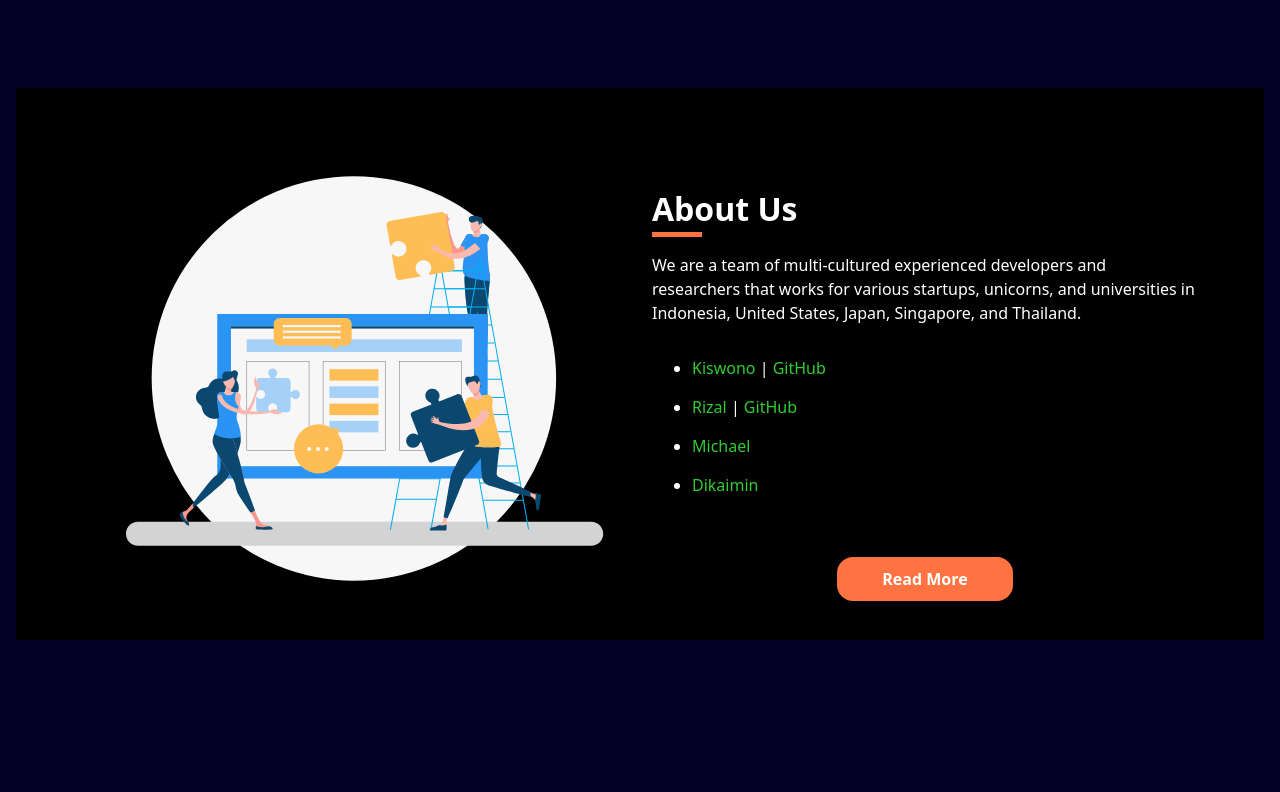
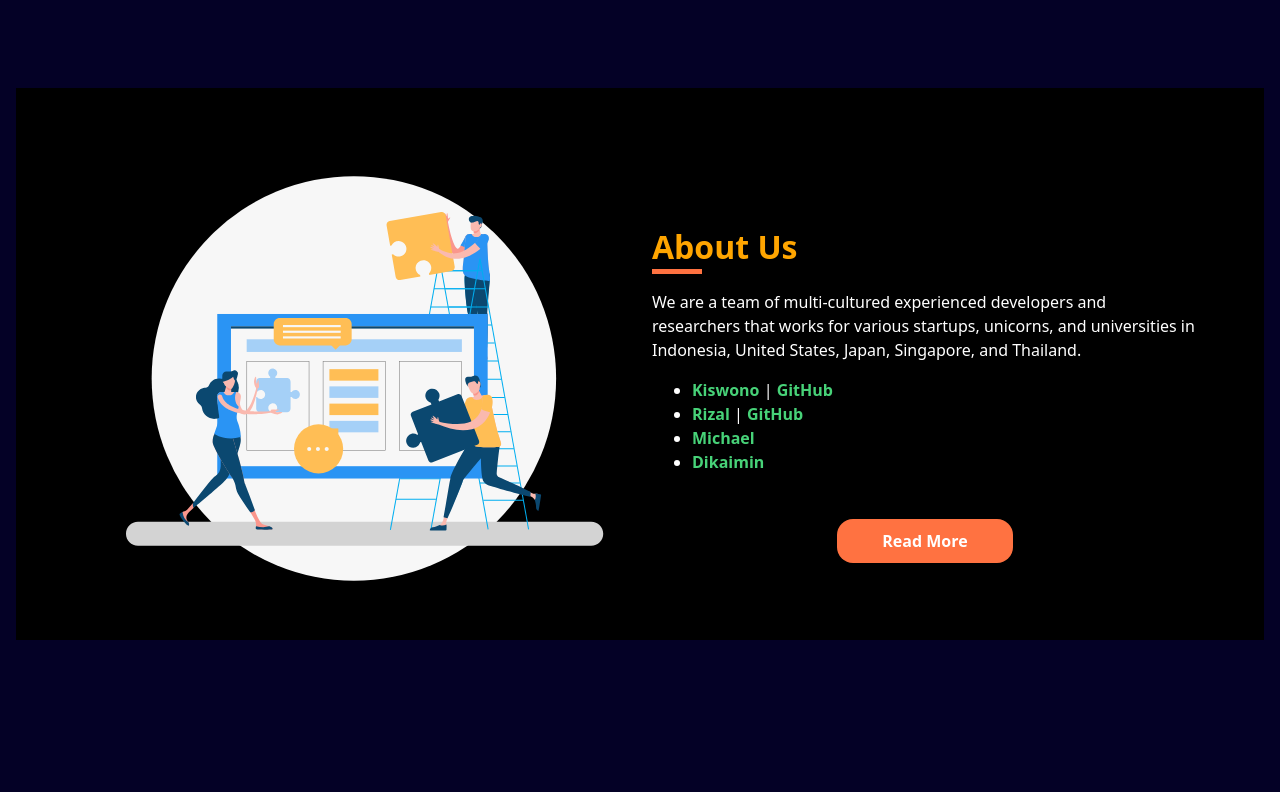
Before and after one commit to kokizzu/benalu.dev, a Svelte app: page / in a window 1280 px wide. Shown: the part 1548-2340 px from the top of the page. Built offline with nearby package versions, Linux system fonts and the light colour scheme.

Commit message:
change title colors to orange

```diff
--- a/public/global.css
+++ b/public/global.css
@@ -95,6 +95,7 @@ a:focus {
 
 .section-title {
   padding-top: 2em;
+  color: orange;
 }
 .section-title::after {
   height: 5px;
@@ -165,20 +166,6 @@ a:focus {
 .box:hover {
   cursor: pointer;
   border-right: 4px solid #040126;
-}
-.about_section .detail-box a {
-  display: inline-block;
-  padding: 10px 45px;
-  background-color: #ff7241;
-  color: #ffffff;
-  border-radius: 16px;
-
-  border: none;
-  margin-top: 15px;
-}
-
-.about_section .detail-box a:hover {
-  background-color: #f43f00;
 }
 
 .btn-box {
--- a/src/components/Footer.svelte
+++ b/src/components/Footer.svelte
@@ -24,6 +24,6 @@
 	}
 
 	.footer_section p a {
-		color: limegreen;
+		color: rgb(71, 210, 120);
 	}
 </style>
--- a/src/components/Info.svelte
+++ b/src/components/Info.svelte
@@ -122,7 +122,7 @@
 
 <style>
 	a.x {
-		color: limegreen;
+		color: rgb(71, 210, 120);
 	}
 
 	.info_section {
@@ -155,7 +155,7 @@
 	.info_section .info_contact .contact_link_box a,
 	.info_section .info_contact .contact_link_box p {
 		margin: 5px 0;
-		color: limegreen;
+		color: rgb(71, 210, 120);
 	}
 
 	.info_section .info_contact .contact_link_box a i,
--- a/src/components/SmallBox.svelte
+++ b/src/components/SmallBox.svelte
@@ -34,6 +34,9 @@
 
 	.box .detail-box p.title {
 		font-weight: 600;
+		color: orange;
+		padding-bottom: 0.2em;
+		font-size: 1.5em;
 	}
 
 	.box .detail-box p {
@@ -53,7 +56,7 @@
 	}
 
 	a {
-		color: limegreen;
+		color: rgb(71, 210, 120);
 	}
 
 </style>
--- a/src/routes/AboutUs.svelte
+++ b/src/routes/AboutUs.svelte
@@ -44,10 +44,11 @@
 
 <style>
 	a.x, a.x:hover {
-		color: limegreen;
+		color: rgb(71, 210, 120);
 		border: none;
 		background: none;
 		padding: 0;
+		font-weight: bold;
 	}
 
 	#AboutUs {
@@ -68,4 +69,5 @@
 	.img-box img {
 		width: 100%;
 	}
+
 </style>
--- a/src/routes/Home.svelte
+++ b/src/routes/Home.svelte
@@ -7,7 +7,7 @@
 		<div class="row">
 			<div class="col-md-6 ">
 				<div class="detail-box">
-					<h1>
+					<h1 style="color: orange">
 						Development team <br/>
 						You can trust
 					</h1>
@@ -34,6 +34,7 @@
 </section>
 
 <style>
+
 	#Home {
 		padding-top: 12em;
 		background: black;
--- a/src/routes/HowItWorks.svelte
+++ b/src/routes/HowItWorks.svelte
@@ -43,7 +43,12 @@
 	}
 
 	a.link {
-
+		display: inline;
+		padding: 0;
+		margin: 0;
+		background-color: transparent;
+		color: rgb(71, 210, 120);
+		font-weight: bold;
 	}
 
 
```
